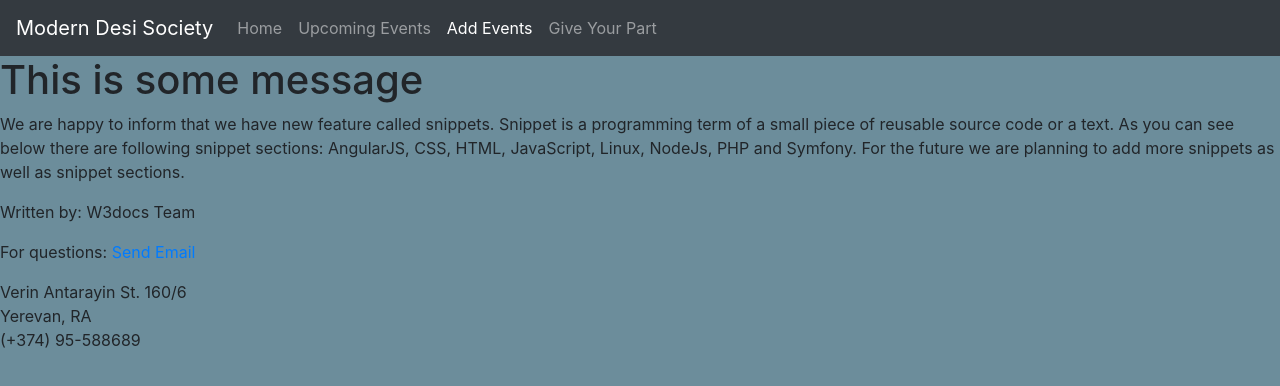
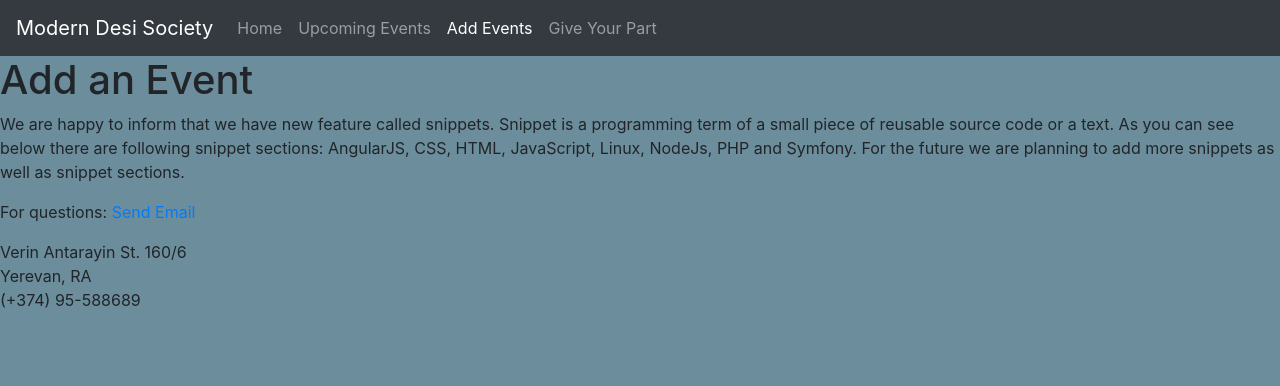
Before and after one commit to ModernDesiSociety/moderndesisociety, a plain HTML site: page addevents.html in a window 1280 px wide. Drawn offline with nearby package versions, Linux system fonts and the light colour scheme.

Commit message:
Forgot to save
j

```diff
--- a/addevents.html
+++ b/addevents.html
@@ -33,11 +33,11 @@
   </div>
 </nav>
  <div class="main-content">
-      <h1>This is some message</h1>
+      <h1>Add an Event</h1>
       <p>We are happy to inform that we have new feature called snippets. Snippet is a programming term of a small piece of  reusable source code or a text. As you can see  below there are following snippet sections:  AngularJS, CSS, HTML, JavaScript, Linux, NodeJs, PHP and Symfony. For the future we are planning to add more snippets as well as snippet sections.</p>
     </div>
     <footer>
-      <p>Written by: W3docs Team</p>
+
       <p>For questions: <a href="mailto:noreplydesi@gmail.com?cc=secondemail@example.com, anotheremail@example.com, &bcc=lastemail@example.com&subject=Mail from our Website&body=Dear W3docs Team">Send Email</a>
       <address>
         Verin Antarayin St. 160/6<br/>
--- a/index.css
+++ b/index.css
@@ -4,5 +4,3 @@ background: rgb(108,141,155);
 h2 {
 font-style: italic;
 }
-my-3 {
-justify-content: center;
```
